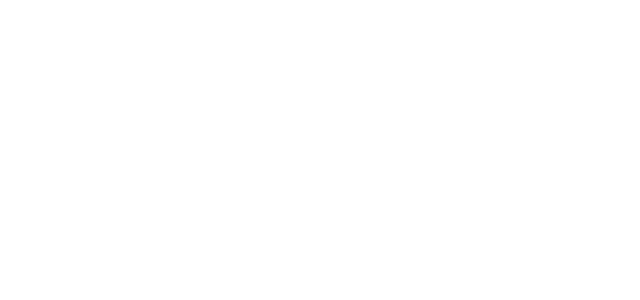
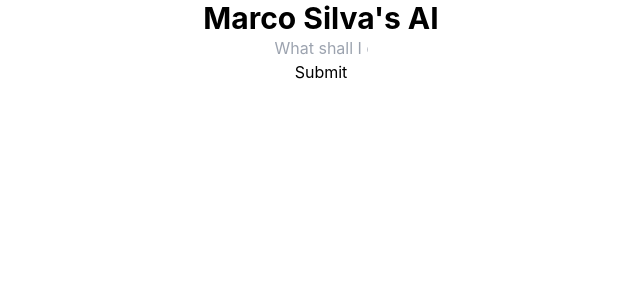
Before and after one commit to mpenajoia/gpt3-shopify, a React (Create React App) app: page / in a window 1280 px wide. Shown: the top 300 px of the page, without its empty margins (319-959 px from the left). Built offline with nearby package versions, Linux system fonts and the light colour scheme.

Commit message:
Working api, form input, some styling

```diff
--- a/package.json
+++ b/package.json
@@ -6,6 +6,7 @@
     "@testing-library/jest-dom": "^5.16.4",
     "@testing-library/react": "^13.2.0",
     "@testing-library/user-event": "^13.5.0",
+    "openai": "^2.0.5",
     "react": "^18.1.0",
     "react-dom": "^18.1.0",
     "react-scripts": "5.0.1",
--- a/public/index.html
+++ b/public/index.html
@@ -7,7 +7,7 @@
     <meta name="theme-color" content="#000000" />
     <meta
       name="description"
-      content="Web site created using create-react-app"
+      content="Marco Silva GPT3 OpenAI"
     />
     <link rel="apple-touch-icon" href="%PUBLIC_URL%/logo192.png" />
     <!--
@@ -24,7 +24,7 @@
       work correctly both with client-side routing and a non-root public URL.
       Learn how to configure a non-root public URL by running `npm run build`.
     -->
-    <title>React App</title>
+    <title>Marco Silva GPT3 OpenAI</title>
   </head>
   <body>
     <noscript>You need to enable JavaScript to run this app.</noscript>
--- a/src/App.jsx
+++ b/src/App.jsx
@@ -1,11 +1,66 @@
+import { useState } from "react";
 
 
-// console.log(process.env.REACT_APP_GPT3_KEY)
+function App() {
+  const [prompt, setPrompt] = useState('')
+  const defaultData = {
+    prompt: prompt,
+    temperature: 0.5,
+    max_tokens: 64,
+    top_p: 1.0,
+    frequency_penalty: 0.0,
+    presence_penalty: 0.0,
+  }
 
-function App() {
+  // const [input, setInput] =useState('')
+  const handleInput = (e) => {
+    setPrompt(e.target.value)
+  }
+
+  const [response, setResponse] = useState('')
+  const [resList, setResList] = useState([])
+  const handleButton = (e) => {
+    e.preventDefault()
+    console.log(defaultData.prompt)
+    fetch("https://api.openai.com/v1/engines/text-curie-001/completions", {
+      method: "POST",
+      headers: {
+        "Content-Type": "application/json",
+        Authorization: `Bearer ${process.env.REACT_APP_GPT3_KEY}`,
+      },
+      body: JSON.stringify(defaultData),
+    })
+    .then(res => res.json())
+    .then(data => {
+      setResponse(data.choices[0].text)
+      setResList([...resList, data.choices[0].text])
+    });
+  }
+  console.log(resList)
+  const resMap = resList?.map((each, key) => {
+    return (
+      <li key={key} className="w-3/4 bg-blue-400 p-6 rounded text-white list-none my-4" >
+        <p>{each}</p>
+      </li>
+    )
+  })
+
   return (
-    <div>
+    <div className="flex justify-center items-center w-full">
+      <div className="flex flex-col items-center">
+        <h1 className="text-3xl font-bold text-center">Marco Silva's AI</h1>
+        <form onSubmit={handleButton} className="flex flex-col w-3/4 items-center">
+          <input type='text' onChange={handleInput} value={prompt} placeholder='What shall I do?' className="w-1/2 text-center" />
+          <button type='submit'>Submit</button>
 
+        </form>
+        <div className="flex justify-center">
+          {response ?
+            <div className="w-3/4 bg-blue-400 p-6 rounded text-white">{response}</div>
+            : ''}
+        </div>
+        {resMap}
+      </div>
     </div>
   );
 }
```
Also changed, not shown: 1 other file (tests, documents, lock files or other folders).
